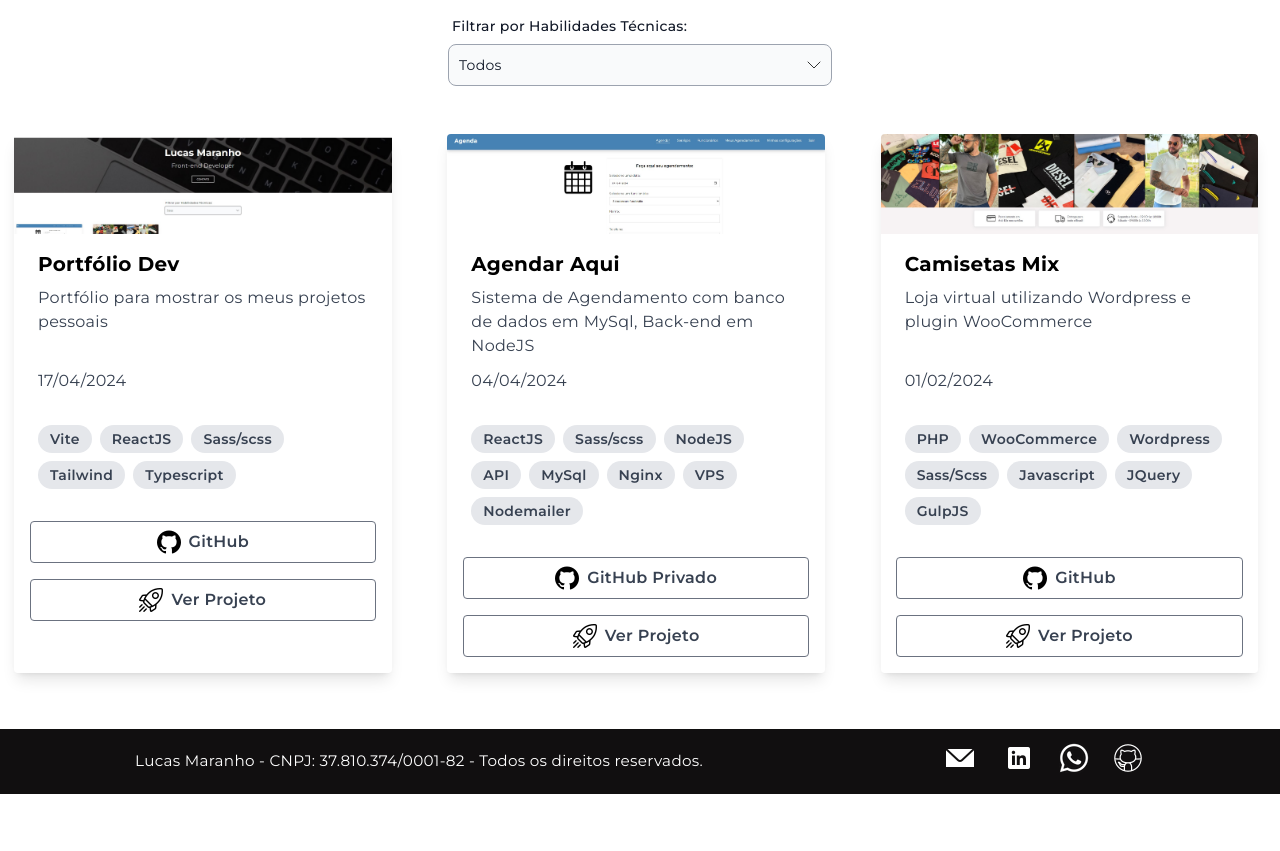
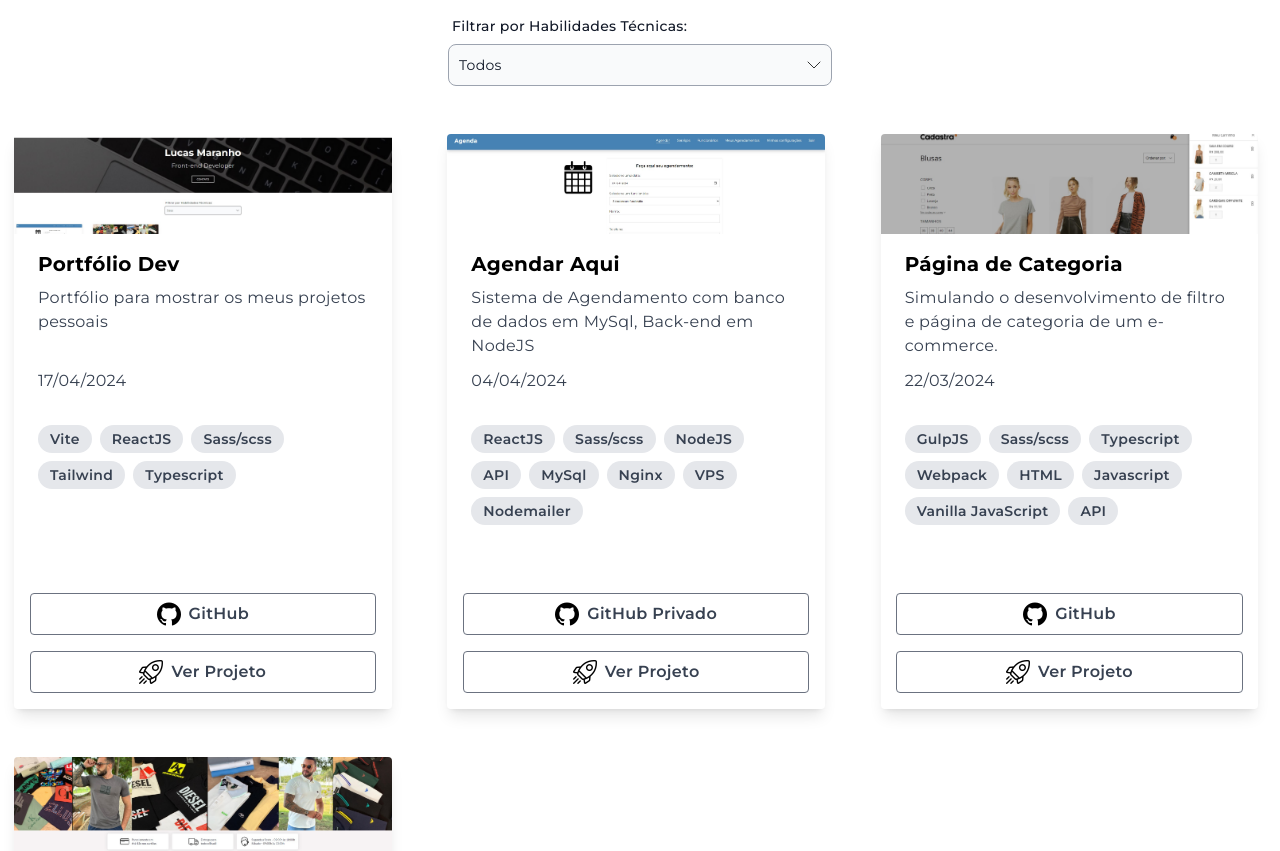
Before and after one commit to Front-LucasRibeiro/portfolio-dev, a React (Vite) app: page / in a window 1280 px wide. Shown: the part 360-1211 px from the top of the page. Before the commit the page ends 1154 px from the top, so only its background shows below. Built offline with nearby package versions, Linux system fonts and the light colour scheme.

Commit message:
inclusão de projeto

```diff
--- a/src/components/ListCards/index.tsx
+++ b/src/components/ListCards/index.tsx
@@ -27,7 +27,7 @@ const ListCards:React.FC<ListCardsProps> = ({projetos}) => {
               </p>
               <p className="text-gray-700 text-base mt-4">{projeto.data}</p>
             </div>
-            <div className="px-6 pt-4 pb-2">
+            <div className="px-6 pt-4 pb-2 h-[168px]">
               {
                 projeto.tags.map((tag, index) => {
                   return (
--- a/src/pages/Portfolio.tsx
+++ b/src/pages/Portfolio.tsx
@@ -22,14 +22,16 @@ const skills: string[] = [
   'GulpJS',
   'Typescript',
   'Tailwind',
-  'Vite'
+  'Vite',
+  'Webpack',
+  'Vanilla JavaScript',
 ];
 
 const projetos: Projeto[] = [
   {
     nome: "Portfólio Dev",
     descricao: "Portfólio para mostrar os meus projetos pessoais",
-    tags: ['Vite', 'ReactJS','Sass/scss','Tailwind', 'Typescript' ],
+    tags: ['Vite', 'ReactJS', 'Sass/scss', 'Tailwind', 'Typescript'],
     github: "https://github.com/Front-LucasRibeiro/portfolio-dev",
     private: false,
     linkProjeto: "https://portfolio-dev-drab.vercel.app/",
@@ -47,6 +49,16 @@ const projetos: Projeto[] = [
     imagem: "/agendar-aqui.jpg"
   },
   {
+    nome: "Página de Categoria",
+    descricao: "Simulando o desenvolvimento de filtro e página de categoria de um e-commerce.",
+    tags: ['GulpJS', 'Sass/scss', 'Typescript', 'Webpack', 'HTML', 'Javascript', 'Vanilla JavaScript', 'API'],
+    github: "https://github.com/Front-LucasRibeiro/desenvolvedor-cadastra",
+    private: false,
+    linkProjeto: "https://front-lucasribeiro.github.io/page-category/dist/index.html",
+    data: "22/03/2024",
+    imagem: "/category-page.jpg"
+  },
+  {
     nome: "Camisetas Mix",
     descricao: "Loja virtual utilizando Wordpress e plugin WooCommerce",
     tags: ['PHP', 'WooCommerce', 'Wordpress', 'Sass/Scss', 'Javascript', 'JQuery', 'GulpJS'],
@@ -56,43 +68,34 @@ const projetos: Projeto[] = [
     data: "01/02/2024",
     imagem: "/camisetas-mix.jpg"
   },
-  // {
-  //   nome: "Página de Categoria com Filtros",
-  //   descricao: "Simulando o desenvolvimento de filtro e página de categoria de um e-commerce.",
-  //   tags: ['GulpS', 'Sass/scss', 'Typescript', 'Webpack','HTML', 'Javascript', 'Vanilla JavaScript', 'API'],
-  //   github: "https://github.com/Front-LucasRibeiro/desenvolvedor-cadastra",
-  //   private: false,
-  //   linkProjeto: "",
-  //   data: "22/03/2024",
-  //   imagem: ""
-  // },
+
 ];
 
-const Portfolio: React.FC  = () => {
+const Portfolio: React.FC = () => {
   const [listaProjetos, setListaProjetos] = useState<ListaProjetos>(projetos);
   const [term, setTerm] = useState<string>('');
 
 
-   // Função de retorno de chamada para receber os dados do filho
+  // Função de retorno de chamada para receber os dados do filho
   const termoFilter = (dados: string): void => {
     setTerm(dados);
   };
 
-  useEffect( () => {
+  useEffect(() => {
 
     const listaFitered = projetos.map(item => {
       const termoLowerCase = term.toLowerCase();
-      if(item.tags.some(tag => tag.toLowerCase().includes(termoLowerCase))){
+      if (item.tags.some(tag => tag.toLowerCase().includes(termoLowerCase))) {
         return item;
-      }else{
+      } else {
         return null;
       }
     }).filter(Boolean) as Projeto[]; // removendo os elementos nulos da lista
 
     // se tiver tags correspondentes mostra lista filtrada, se não mostra original
-    if(listaFitered.length > 0){
+    if (listaFitered.length > 0) {
       setListaProjetos(listaFitered);
-    }else{
+    } else {
       setListaProjetos(projetos);
     }
 
```
Also changed, not shown: public/category-page.jpg (added).
